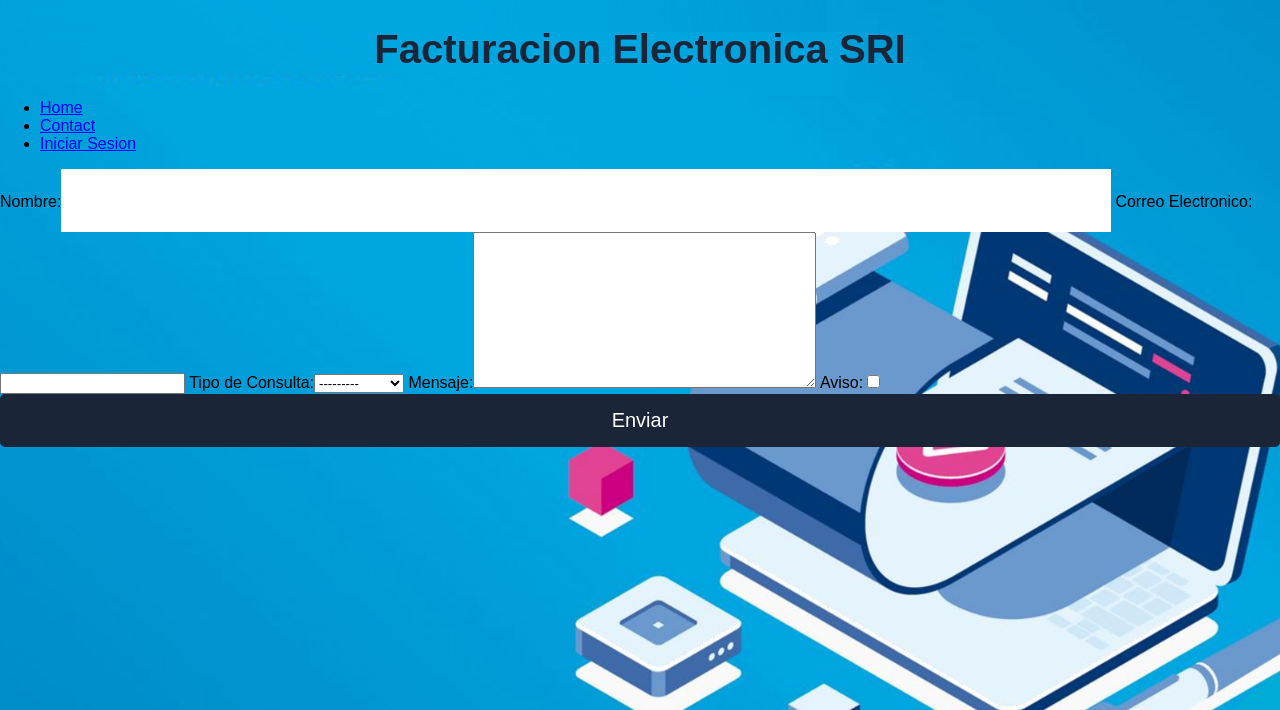
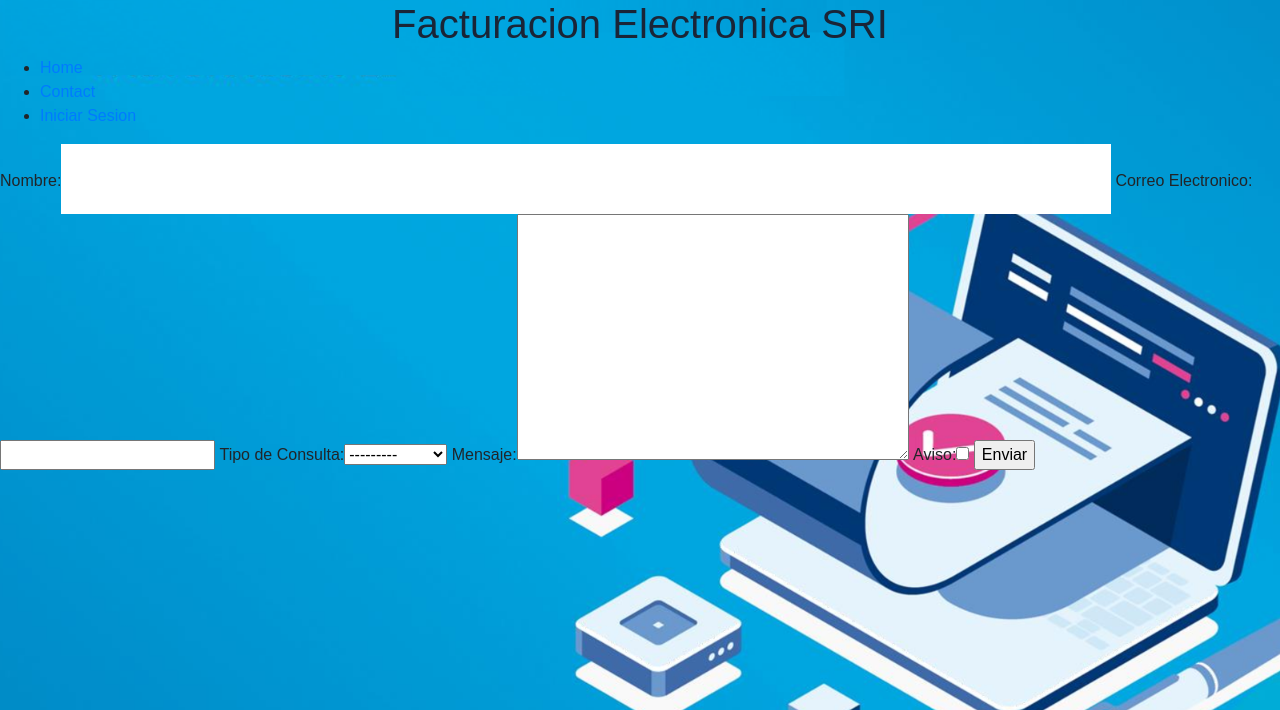
Before and after one commit to DiegoCedeno12/Facturacion-Electronica-SRI, a Django app: page /contact/ in a window 1280 px wide. Shown: the top 710 px of the page. Run offline with Django 3.2, Linux system fonts and the light colour scheme; some libraries are stand-ins or nearby versions.

Commit message:
Proyecto añadido Facturacion

```diff
--- a/Facturacion/core/templates/core/base.html
+++ b/Facturacion/core/templates/core/base.html
@@ -10,6 +10,7 @@
     <link href="{% static 'core/vendor/font-awesome/css/font-awesome.min.css' %}" rel="stylesheet" type="text/css">
     <link href='https://fonts.googleapis.com/css?family=Lora:400,700,400italic,700italic' rel='stylesheet' type='text/css'>
     <link href='https://fonts.googleapis.com/css?family=Open+Sans:300italic,400italic,600italic,700italic,800italic,400,300,600,700,800' rel='stylesheet' type='text/css'>-->
+    <link rel="stylesheet" href="https://cdn.jsdelivr.net/npm/bootstrap@4.5.3/dist/css/bootstrap.min.css" integrity="sha384-TX8t27EcRE3e/ihU7zmQxVncDAy5uIKz4rEkgIXeMed4M0jlfIDPvg6uqKI2xXr2" crossorigin="anonymous">
     <link href="{% static 'core/css/estilos.css' %}" rel="stylesheet">
 </head>
 <body>
--- a/Facturacion/core/templates/core/contact.html
+++ b/Facturacion/core/templates/core/contact.html
@@ -1,10 +1,11 @@
 {% extends 'core/base.html' %}
 
 {% block title %}Contacto{% endblock %}
-{% block background %}{% load static%}{% static 'core/img/imagen.jpg' %}{% endblock %}
+<!--{% block background %}{% load static%}{% static 'core/img/imagen.jpg' %}{% endblock %}-->
 {% block content %}
 <form class="" method="post">
+    {% csrf_token %}
     {{form}}
-    <input type="submit" value="Enviar" class="button">
+    <input type="submit" value="Enviar" class="buttn">
 </form>
 {% endblock %}
```
